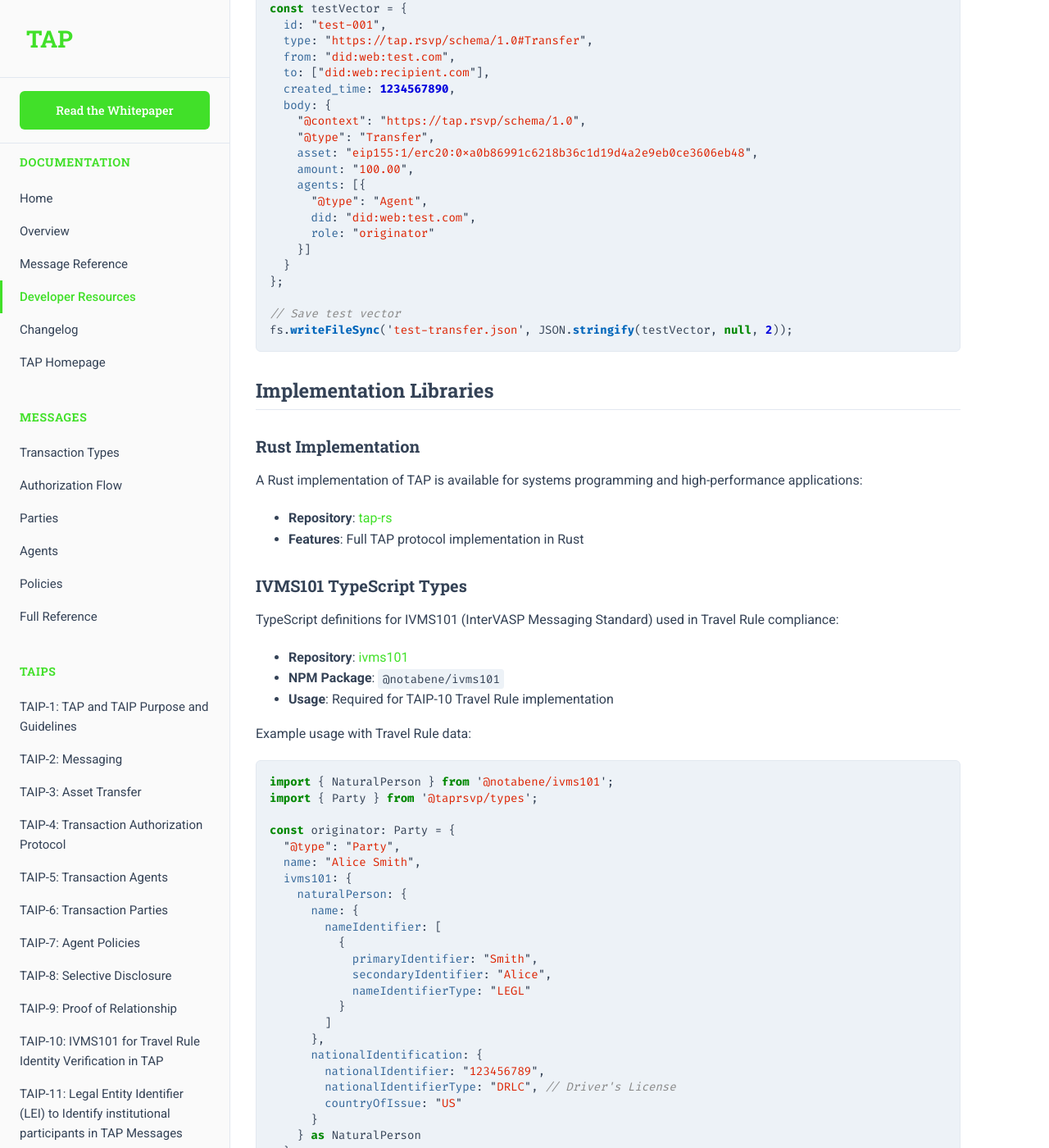
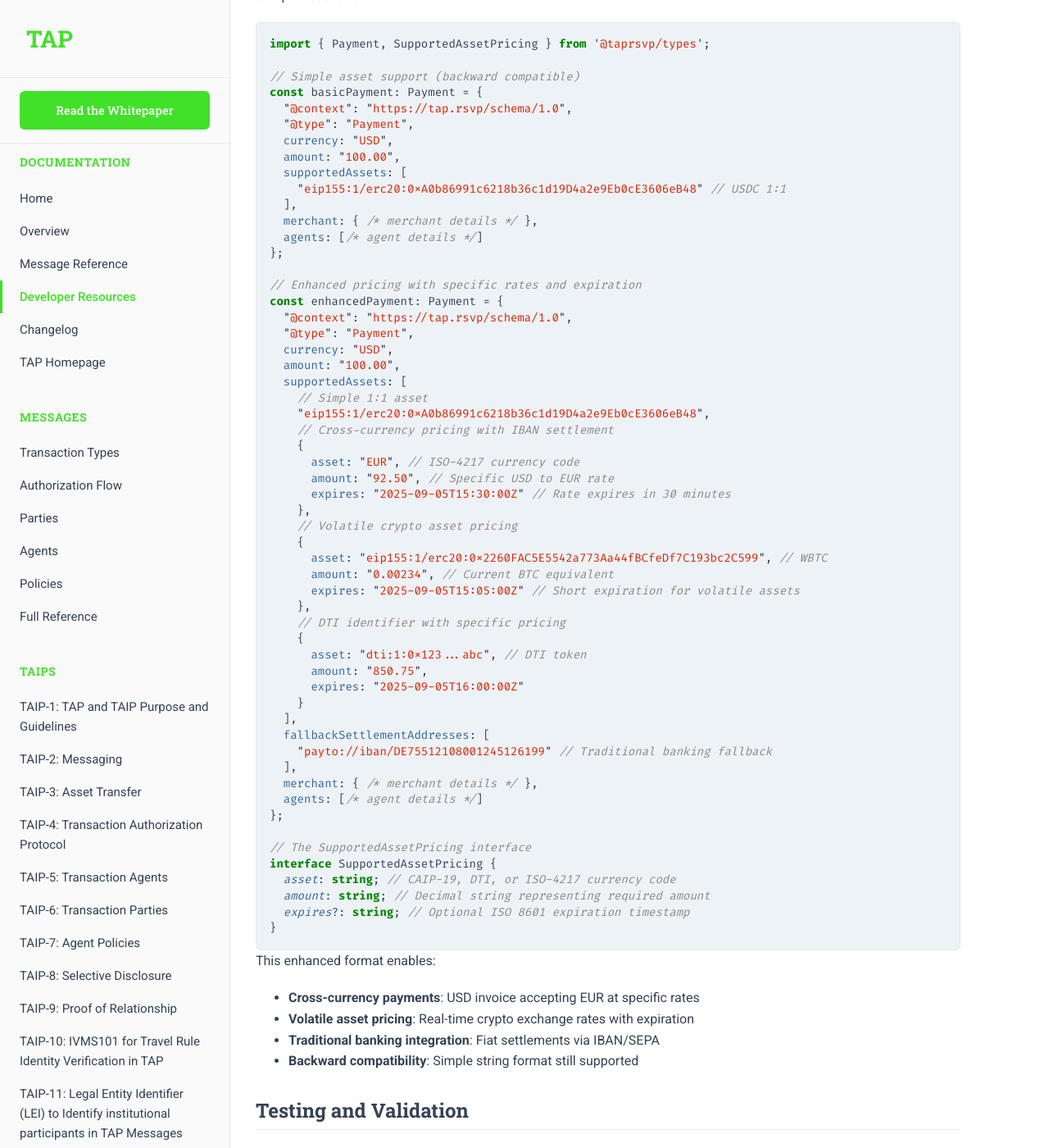
Before and after one commit to TransactionAuthorizationProtocol/TAIPs, a Jekyll site: the page built from developers.md, in a window 1280 px wide and 1400 px high, scrolled down 5665 px. Shown: the whole window at 82% size. Built offline with Jekyll 4.4.1, drawn with Linux system fonts in a browser that asks for light colours; some of the changed text lies outside the part shown.

Commit message:
Update developer documentation with enhanced supportedAssets examples
Adds comprehensive documentation for the new SupportedAssetPricing functionality:

- Enhanced Payment examples in developers.md with pricing objects
- Cross-currency payment scenarios (USD invoices accepting EUR)
- Volatile asset pricing with expiration timestamps
- Updated messages.md with practical JSON examples
- Demonstrates mixed simple strings and pricing objects
- Shows IBAN fallback settlement integration

🤖 Generated with [Claude Code](https://claude.ai/code)

Co-Authored-By: Claude <noreply@anthropic.com>

````diff
--- a/developers.md
+++ b/developers.md
@@ -126,16 +126,33 @@ const transfer: Transfer = {
 ```
 
 #### Payment
-Requests payment with optional invoice details.
+Requests payment with optional invoice details and flexible asset pricing support.
 
 ```typescript
-import { Payment } from '@taprsvp/types';
+import { Payment, SupportedAssetPricing } from '@taprsvp/types';
 
 const payment: Payment = {
   "@context": "https://tap.rsvp/schema/1.0",
   "@type": "Payment",
   amount: "99.99",
   currency: "USD",
+  // Enhanced supportedAssets with pricing objects for non-1:1 rates
+  supportedAssets: [
+    "eip155:1/erc20:0xA0b86991c6218b36c1d19D4a2e9Eb0cE3606eB48", // USDC 1:1
+    {
+      asset: "EUR", // ISO-4217 currency code
+      amount: "92.50", // Specific exchange rate
+      expires: "2025-09-05T15:30:00Z" // Rate expiration
+    },
+    {
+      asset: "eip155:1/erc20:0x2260FAC5E5542a773Aa44fBCfeDf7C193bc2C599", // WBTC
+      amount: "0.0025", // Volatile asset pricing
+      expires: "2025-09-05T15:15:00Z"
+    }
+  ],
+  fallbackSettlementAddresses: [
+    "payto://iban/DE75512108001245126199" // Traditional banking
+  ],
   merchant: { "@type": "Party", name: "Example Store" },
   agents: [/* agent details */]
 };
@@ -237,6 +254,75 @@ const purposePolicy: RequirePurpose = {
   required: ["purpose", "categoryPurpose"]
 };
 ```
+
+### Enhanced Payment Asset Pricing
+
+The `supportedAssets` field in Payment messages supports both simple asset identifiers and pricing objects for complex scenarios:
+
+```typescript
+import { Payment, SupportedAssetPricing } from '@taprsvp/types';
+
+// Simple asset support (backward compatible)
+const basicPayment: Payment = {
+  "@context": "https://tap.rsvp/schema/1.0",
+  "@type": "Payment",
+  currency: "USD",
+  amount: "100.00",
+  supportedAssets: [
+    "eip155:1/erc20:0xA0b86991c6218b36c1d19D4a2e9Eb0cE3606eB48" // USDC 1:1
+  ],
+  merchant: { /* merchant details */ },
+  agents: [/* agent details */]
+};
+
+// Enhanced pricing with specific rates and expiration
+const enhancedPayment: Payment = {
+  "@context": "https://tap.rsvp/schema/1.0",
+  "@type": "Payment",
+  currency: "USD",
+  amount: "100.00",
+  supportedAssets: [
+    // Simple 1:1 asset
+    "eip155:1/erc20:0xA0b86991c6218b36c1d19D4a2e9Eb0cE3606eB48",
+    // Cross-currency pricing with IBAN settlement
+    {
+      asset: "EUR", // ISO-4217 currency code
+      amount: "92.50", // Specific USD to EUR rate
+      expires: "2025-09-05T15:30:00Z" // Rate expires in 30 minutes
+    },
+    // Volatile crypto asset pricing
+    {
+      asset: "eip155:1/erc20:0x2260FAC5E5542a773Aa44fBCfeDf7C193bc2C599", // WBTC
+      amount: "0.00234", // Current BTC equivalent
+      expires: "2025-09-05T15:05:00Z" // Short expiration for volatile assets
+    },
+    // DTI identifier with specific pricing
+    {
+      asset: "dti:1:0x123...abc", // DTI token
+      amount: "850.75",
+      expires: "2025-09-05T16:00:00Z"
+    }
+  ],
+  fallbackSettlementAddresses: [
+    "payto://iban/DE75512108001245126199" // Traditional banking fallback
+  ],
+  merchant: { /* merchant details */ },
+  agents: [/* agent details */]
+};
+
+// The SupportedAssetPricing interface
+interface SupportedAssetPricing {
+  asset: string; // CAIP-19, DTI, or ISO-4217 currency code
+  amount: string; // Decimal string representing required amount
+  expires?: string; // Optional ISO 8601 expiration timestamp
+}
+```
+
+This enhanced format enables:
+- **Cross-currency payments**: USD invoice accepting EUR at specific rates
+- **Volatile asset pricing**: Real-time crypto exchange rates with expiration
+- **Traditional banking integration**: Fiat settlements via IBAN/SEPA
+- **Backward compatibility**: Simple string format still supported
 
 ## Testing and Validation
 
````
Also changed, not shown: messages.md (+44 -1 lines).
